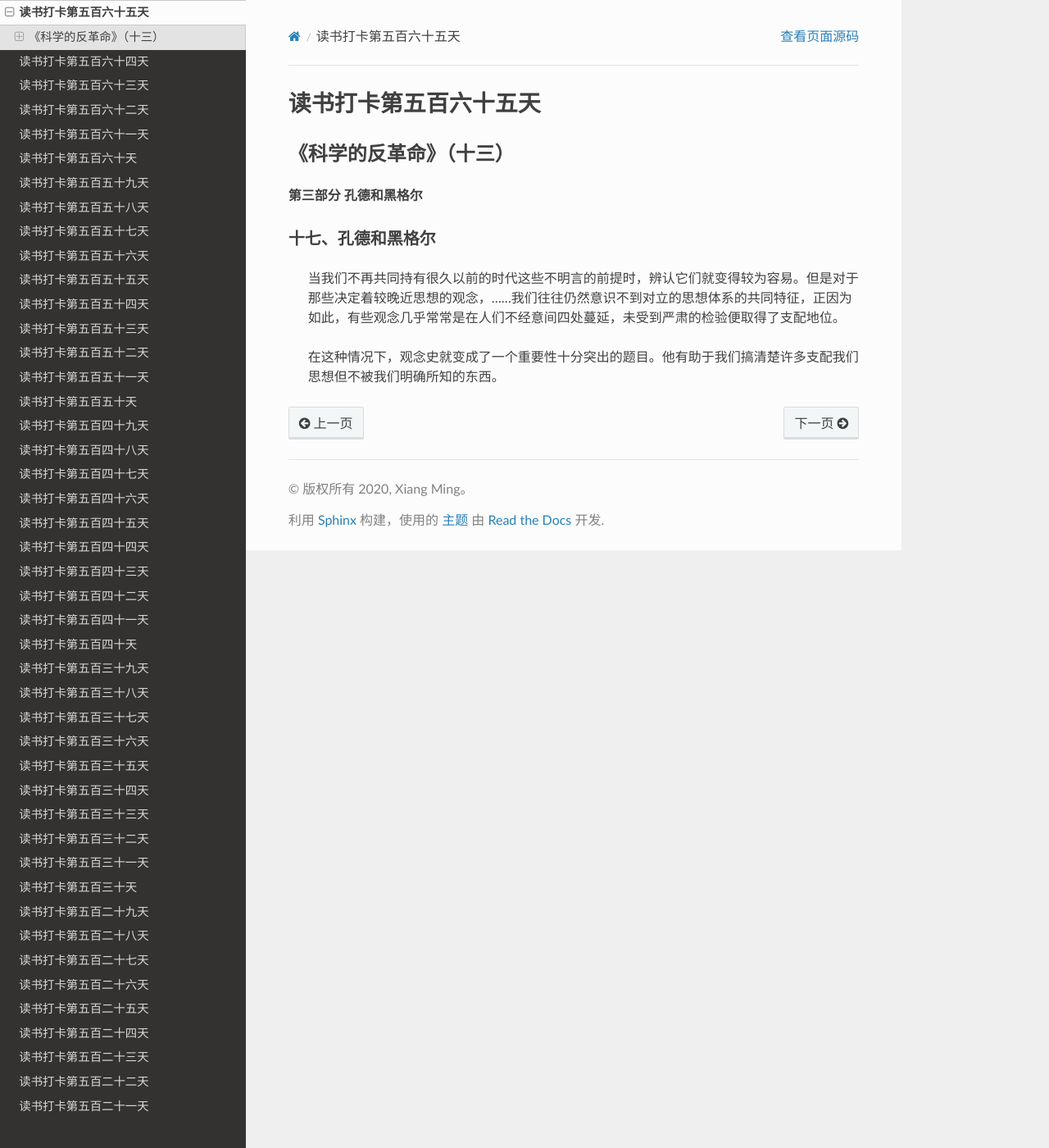
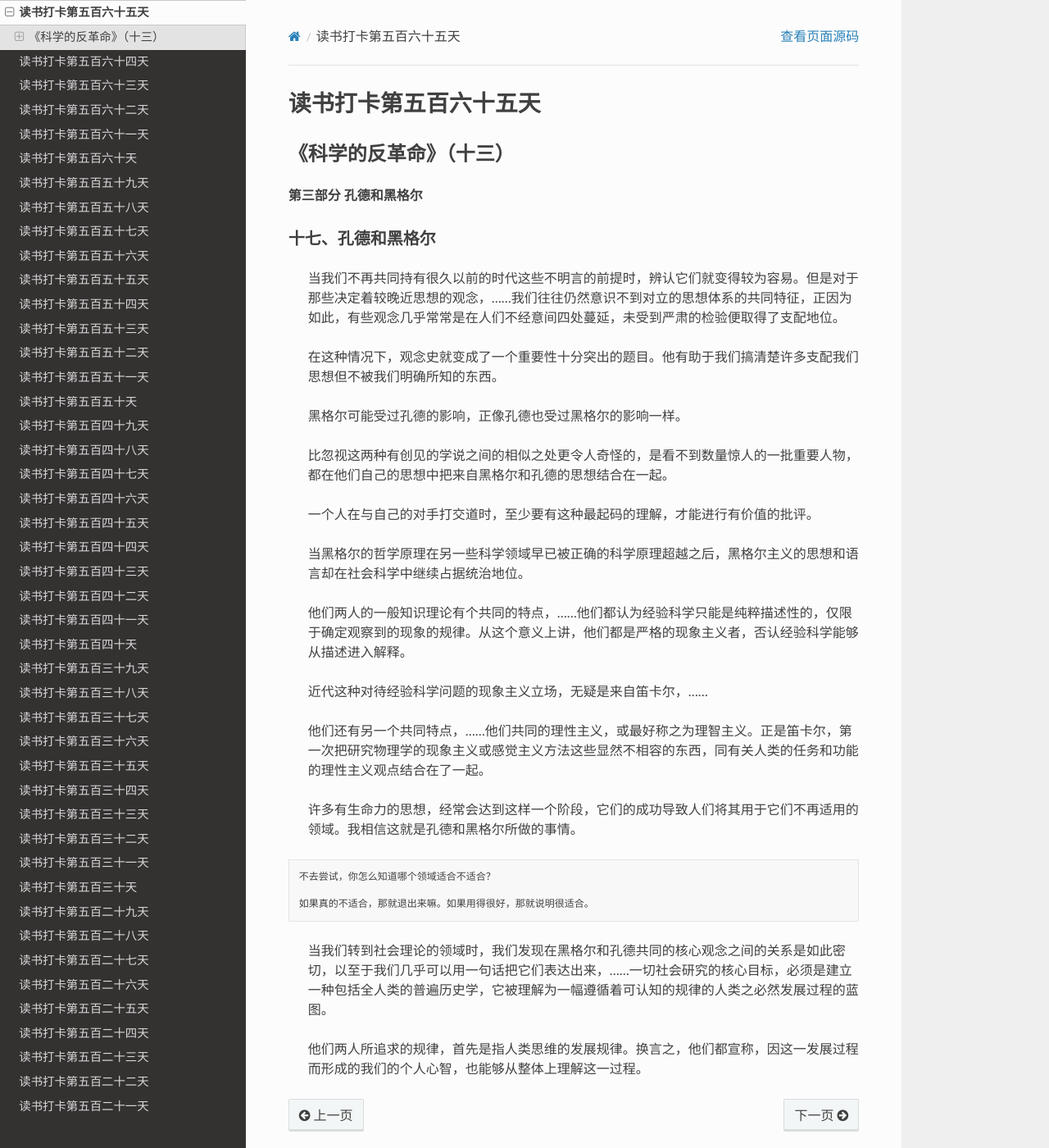
Before and after one commit to xiangming1975/reading, a Sphinx documentation site: the page built from source/2022-04-05.md, in a window 1280 px wide and 1400 px high. Shown: the whole window at 82% size. Built offline with Sphinx 7.4.7 and the Read the Docs theme 2.0.0, drawn with Linux system fonts in a browser that asks for light colours.

Commit message:
自动提交时间: 2022-04-06T22:16:31,744312287+08:00

````diff
--- a/source/2022-04-05.md
+++ b/source/2022-04-05.md
@@ -9,4 +9,26 @@
 
 > 在这种情况下，观念史就变成了一个重要性十分突出的题目。他有助于我们搞清楚许多支配我们思想但不被我们明确所知的东西。
 
->
+> 黑格尔可能受过孔德的影响，正像孔德也受过黑格尔的影响一样。
+
+> 比忽视这两种有创见的学说之间的相似之处更令人奇怪的，是看不到数量惊人的一批重要人物，都在他们自己的思想中把来自黑格尔和孔德的思想结合在一起。
+
+> 一个人在与自己的对手打交道时，至少要有这种最起码的理解，才能进行有价值的批评。
+
+> 当黑格尔的哲学原理在另一些科学领域早已被正确的科学原理超越之后，黑格尔主义的思想和语言却在社会科学中继续占据统治地位。
+
+> 他们两人的一般知识理论有个共同的特点，……他们都认为经验科学只能是纯粹描述性的，仅限于确定观察到的现象的规律。从这个意义上讲，他们都是严格的现象主义者，否认经验科学能够从描述进入解释。
+
+> 近代这种对待经验科学问题的现象主义立场，无疑是来自笛卡尔，……
+
+> 他们还有另一个共同特点，……他们共同的理性主义，或最好称之为理智主义。正是笛卡尔，第一次把研究物理学的现象主义或感觉主义方法这些显然不相容的东西，同有关人类的任务和功能的理性主义观点结合在了一起。
+
+> 许多有生命力的思想，经常会达到这样一个阶段，它们的成功导致人们将其用于它们不再适用的领域。我相信这就是孔德和黑格尔所做的事情。
+```
+不去尝试，你怎么知道哪个领域适合不适合？
+
+如果真的不适合，那就退出来嘛。如果用得很好，那就说明很适合。
+```
+> 当我们转到社会理论的领域时，我们发现在黑格尔和孔德共同的核心观念之间的关系是如此密切，以至于我们几乎可以用一句话把它们表达出来，……一切社会研究的核心目标，必须是建立一种包括全人类的普遍历史学，它被理解为一幅遵循着可认知的规律的人类之必然发展过程的蓝图。
+
+> 他们两人所追求的规律，首先是指人类思维的发展规律。换言之，他们都宣称，因这一发展过程而形成的我们的个人心智，也能够从整体上理解这一过程。
````
